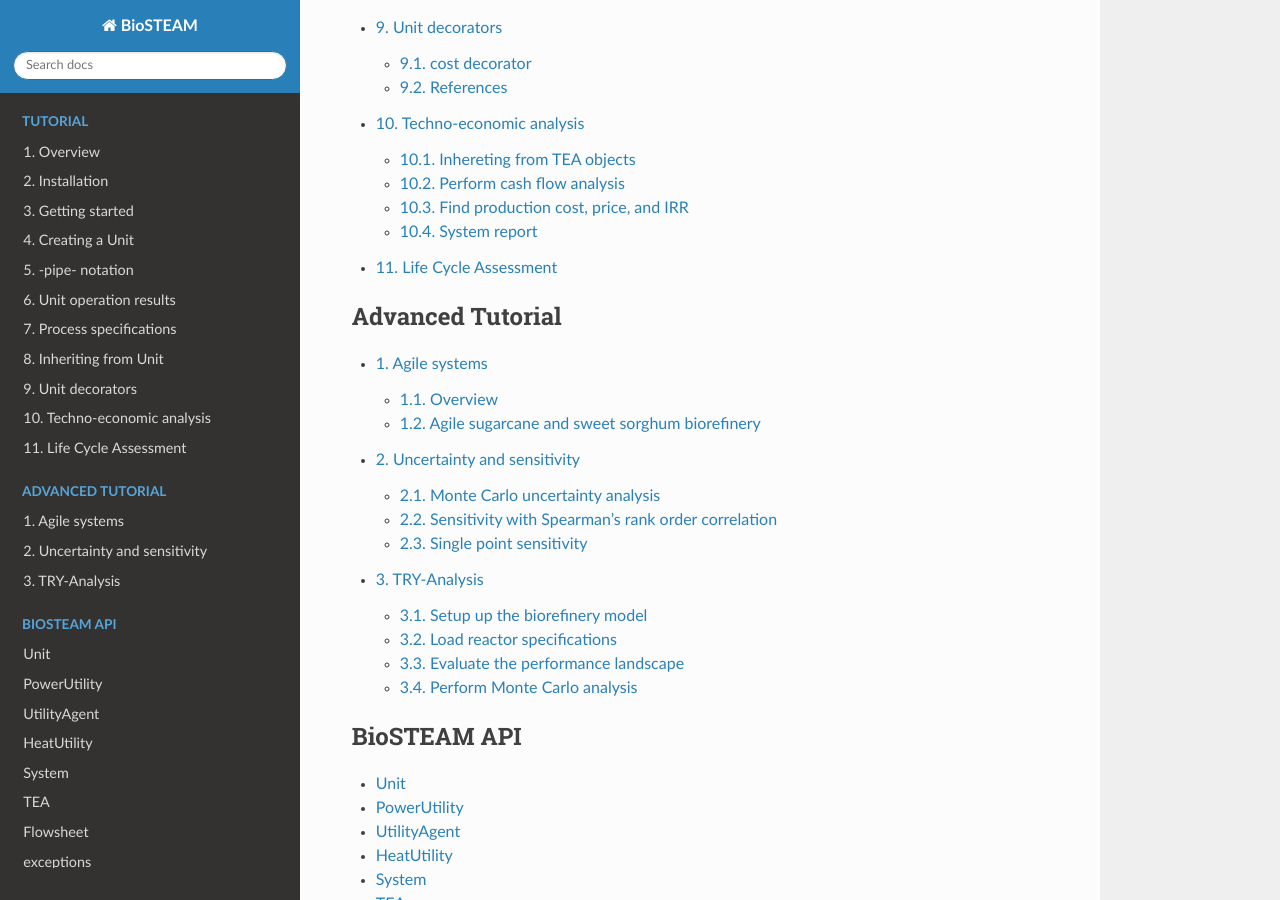
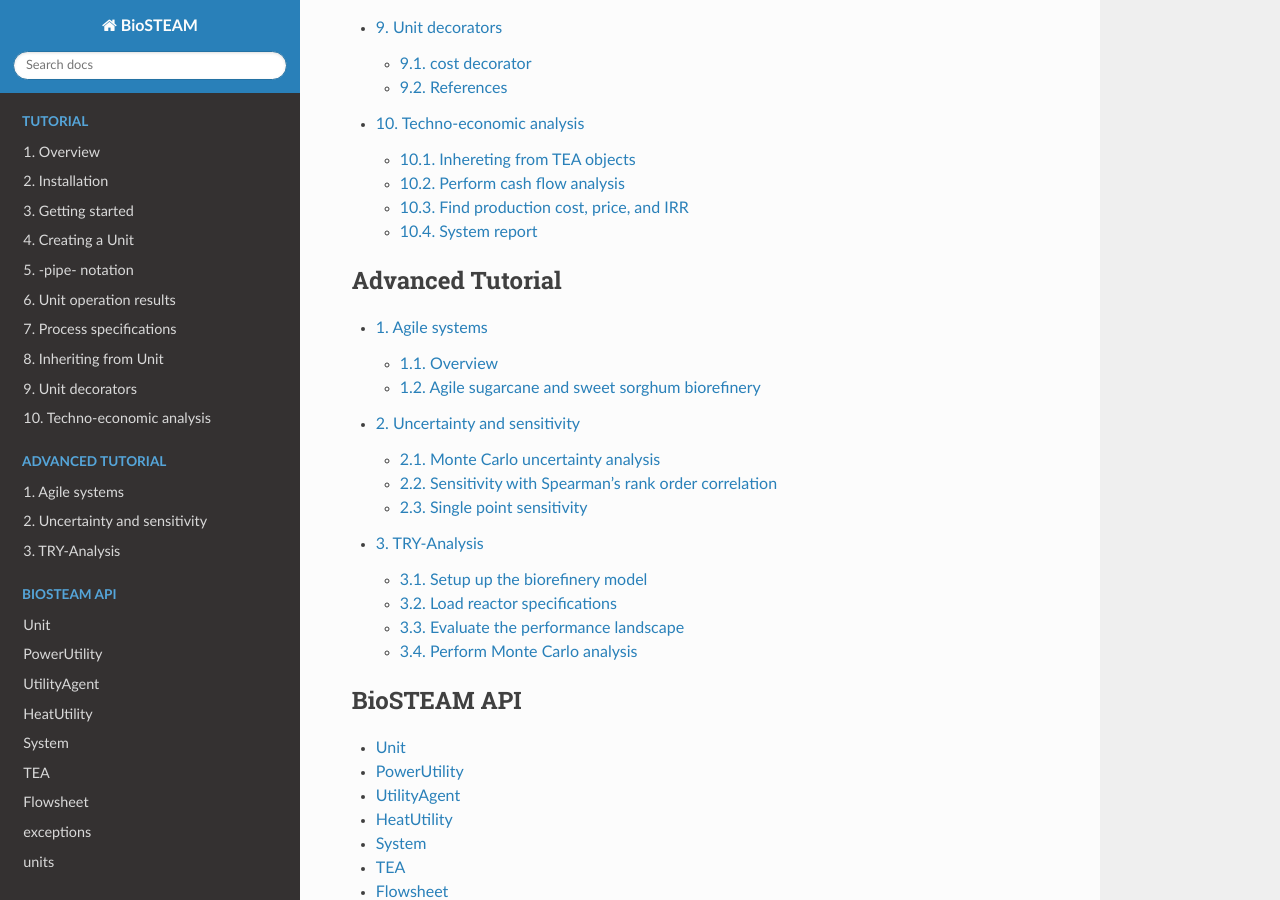
Before and after one commit to BioSTEAMDevelopmentGroup/biosteam, a Sphinx documentation site: the page built from docs/index.txt, in a window 1280 px wide and 900 px high, scrolled down 4304 px. Built offline with Sphinx 7.4.7 and the Read the Docs theme 2.0.0, drawn with Linux system fonts in a browser that asks for light colours; formulas are drawn with MathJax 3; pages that are not in the unit, such as notebooks, are missing from menus.

Commit message:
remove unfinished lca tutorial

```diff
--- a/docs/index.txt
+++ b/docs/index.txt
@@ -96,7 +96,6 @@ technologies and chart development pathways for various bioproducts:
    tutorial/Inheriting_from_Unit
    tutorial/Unit_decorators
    tutorial/Techno-economic_analysis
-   tutorial/Life_Cycle_Assessment
 
 .. toctree::
    :maxdepth: 2
```
Also changed, not shown: docs/tutorial/Life_Cycle_Assessment.ipynb.
